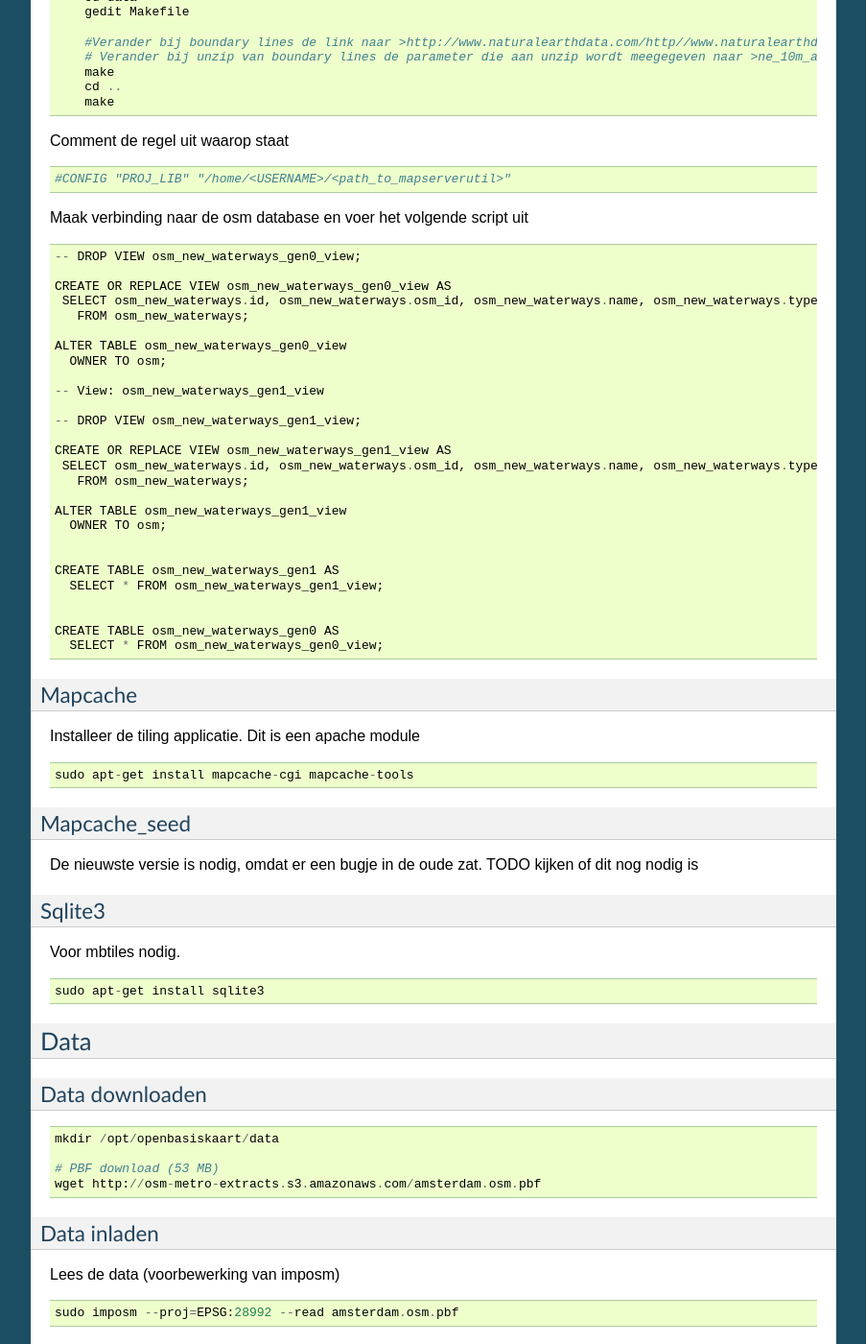
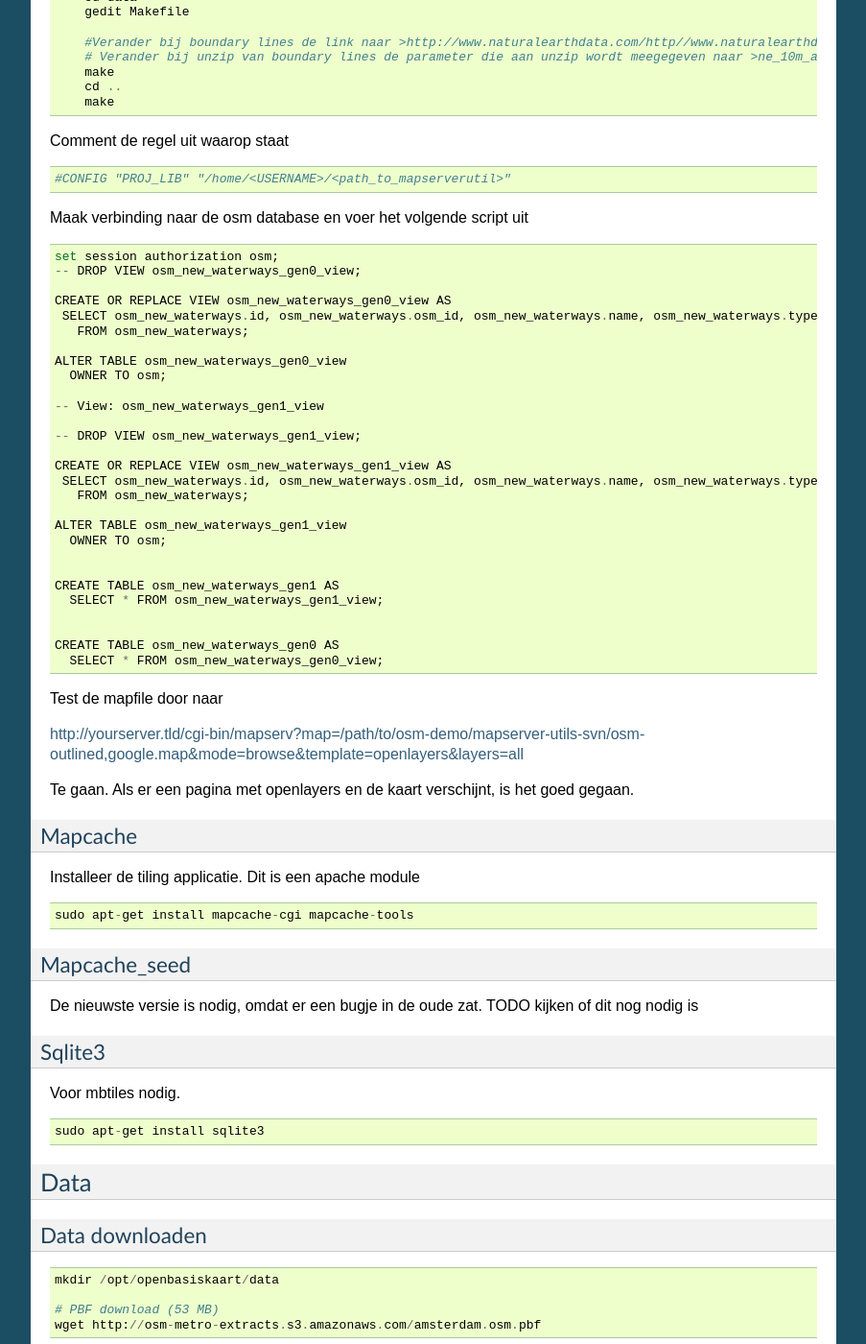
Before and after one commit to opengeogroep/openbasiskaart, a Sphinx documentation site: the page built from docs/source/mapcache-toolchain.rst, in a window 1280 px wide and 1400 px high, scrolled down 2208 px. Shown: the whole window at 96% size, without its empty margins (198-1101 px from the left). Built offline with Sphinx 7.4.7, drawn with Linux system fonts in a browser that asks for light colours.

Commit message:
Mapfile creatie en data laden af

```diff
--- a/docs/source/mapcache-toolchain.rst
+++ b/docs/source/mapcache-toolchain.rst
@@ -141,7 +141,7 @@ Comment de regel uit waarop staat ::
 Maak verbinding naar de osm database en voer het volgende script uit ::
 
 
-
+	set session authorization osm;
 	-- DROP VIEW osm_new_waterways_gen0_view;
 
 	CREATE OR REPLACE VIEW osm_new_waterways_gen0_view AS
@@ -170,6 +170,13 @@ Maak verbinding naar de osm database en voer het volgende script uit ::
 	CREATE TABLE osm_new_waterways_gen0 AS
 	  SELECT * FROM osm_new_waterways_gen0_view;
 
+
+Test de mapfile door naar ::
+
+
+http://yourserver.tld/cgi-bin/mapserv?map=/path/to/osm-demo/mapserver-utils-svn/osm-outlined,google.map&mode=browse&template=openlayers&layers=all
+
+Te gaan. Als er een pagina met openlayers en de kaart verschijnt, is het goed gegaan.
 
 Mapcache
 --------
```
